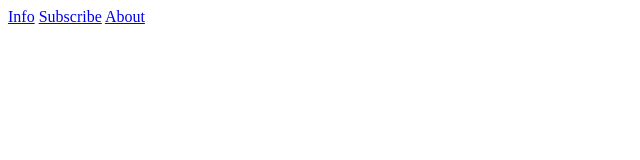
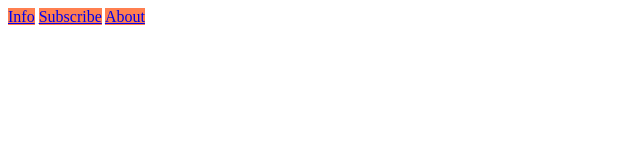
Before and after one commit to e-karov/CSS_day3-Karov-Janser-Mueller, a plain HTML site: page Janser/Exercise 1/index.html in a window 1280 px wide. Shown: the whole page, without its empty margins (0-640 px from the left). Drawn offline with Linux system fonts and the light colour scheme.

Commit message:
created the navbar

```diff
--- a/Janser/Exercise 1/style.css
+++ b/Janser/Exercise 1/style.css
@@ -1,3 +1,6 @@
-.navbar{
-
+.nav-links{
+    background-color: coral;
 }
+.nav-links:hover{
+    background-color: blueviolet;
+}
```
